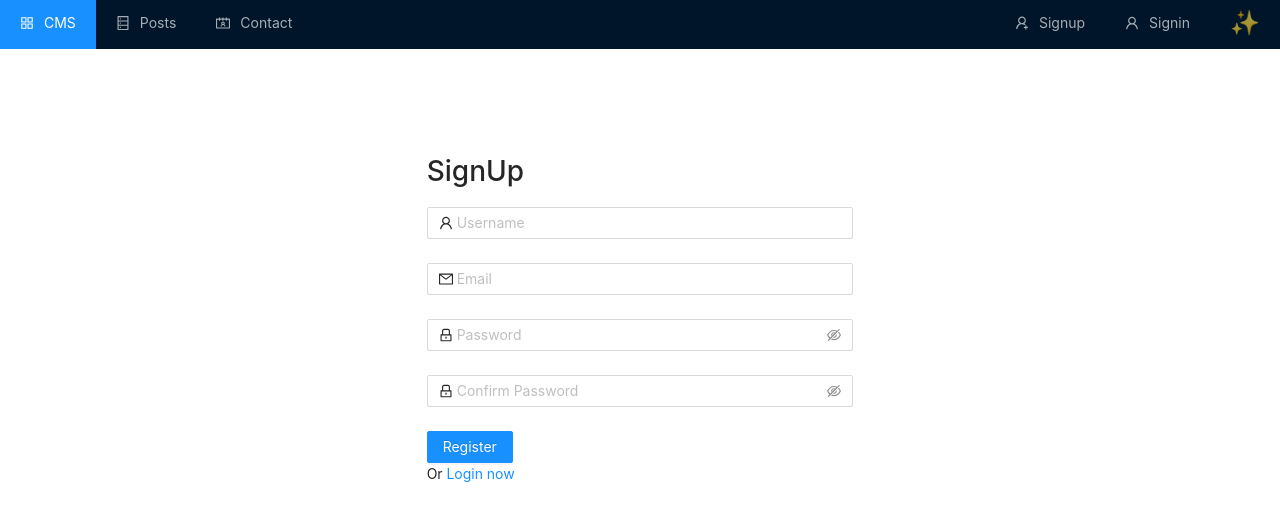
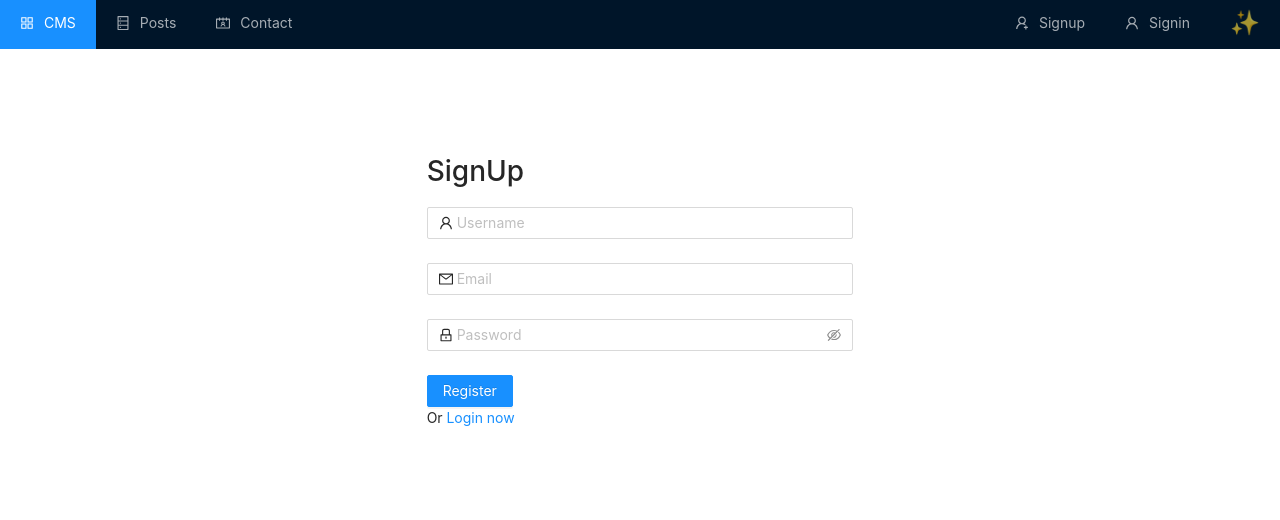
Before and after one commit to n1ght-k1ng/NightKing-CMS, a Next.js app in the folder cms/client/: page /signup in a window 1280 px wide. Shown: the top 520 px of the page. Built offline with nearby package versions, Linux system fonts and the light colour scheme.

Commit message:
Removed Confirm pass

```diff
--- a/cms/client/pages/signup.js
+++ b/cms/client/pages/signup.js
@@ -119,7 +119,7 @@ const FormSignup = () => {
             placeholder="Password"
           />
         </Form.Item>
-        <Form.Item
+        {/* <Form.Item
           name="confirmpassword"
           rules={[
             {
@@ -133,7 +133,7 @@ const FormSignup = () => {
             type="password"
             placeholder="Confirm Password"
           />
-        </Form.Item>
+        </Form.Item> */}
 
 
         <Form.Item>
```
